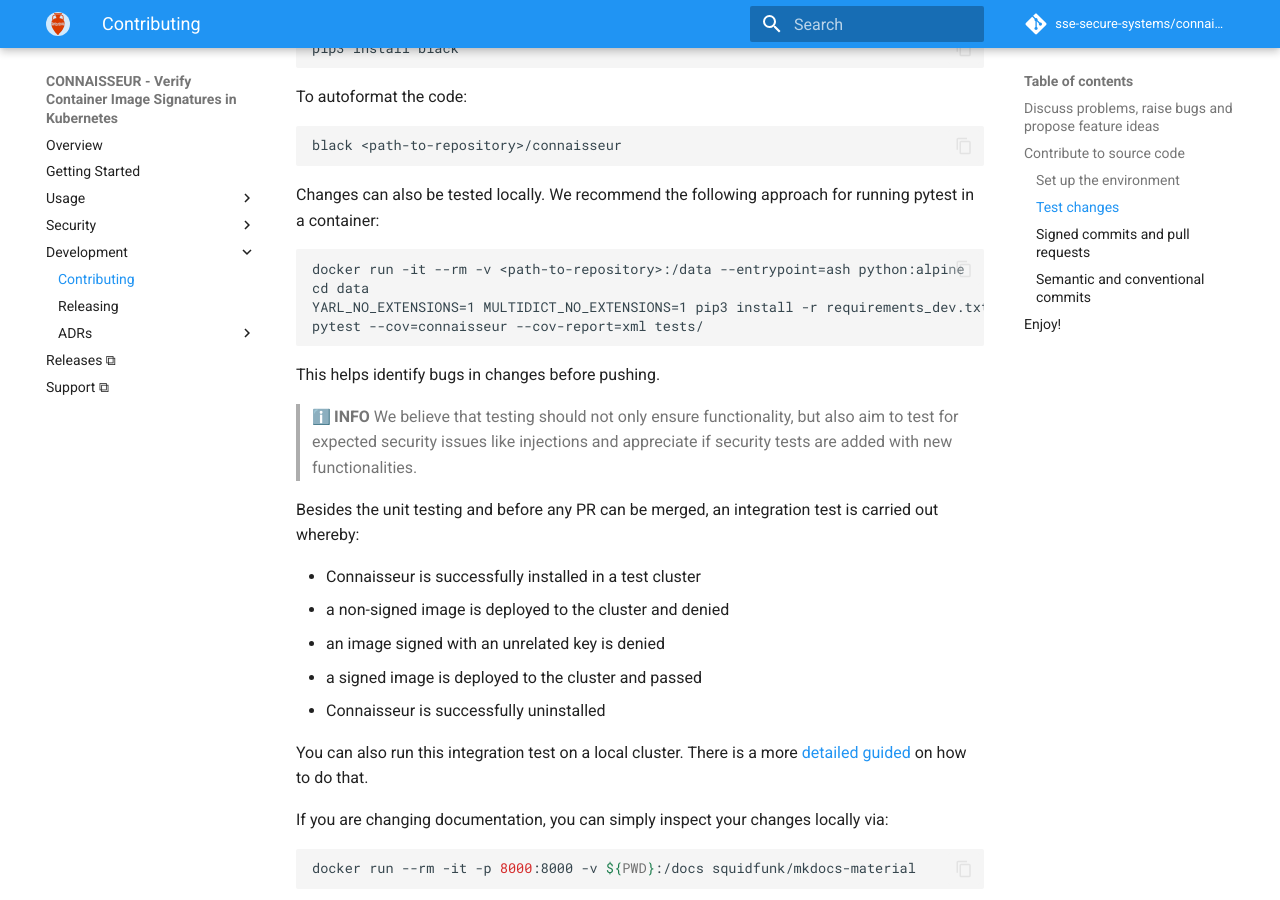
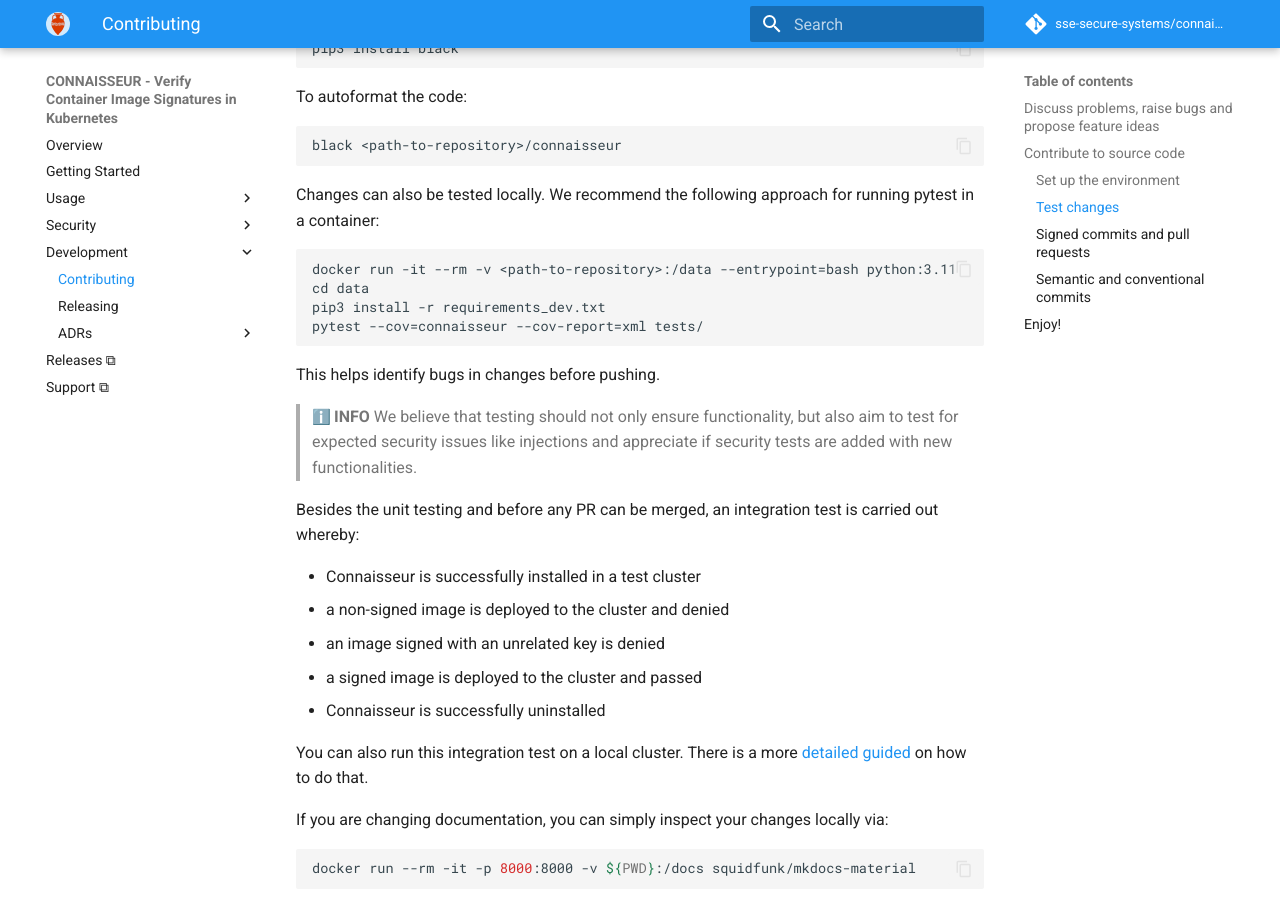
Before and after one commit to sse-secure-systems/connaisseur, an MkDocs documentation site: the page built from docs/CONTRIBUTING.md, in a window 1280 px wide and 900 px high, scrolled down 2169 px. Built offline with MkDocs 1.6.1 and Material for MkDocs 9.7.7, drawn with Linux system fonts in a browser that asks for light colours; emoji names are drawn with the system emoji font; comment, search, counter and statistics services are not loaded; the version menu is left out.

Commit message:
docs: Update unittest recommendation

````diff
--- a/docs/CONTRIBUTING.md
+++ b/docs/CONTRIBUTING.md
@@ -74,9 +74,9 @@
 Changes can also be tested locally.
 We recommend the following approach for running pytest in a container:
 ```
-docker run -it --rm -v <path-to-repository>:/data --entrypoint=ash python:alpine
+docker run -it --rm -v <path-to-repository>:/data --entrypoint=bash python:3.11
 cd data
-YARL_NO_EXTENSIONS=1 MULTIDICT_NO_EXTENSIONS=1 pip3 install -r requirements_dev.txt
+pip3 install -r requirements_dev.txt
 pytest --cov=connaisseur --cov-report=xml tests/
 ```
 
````
